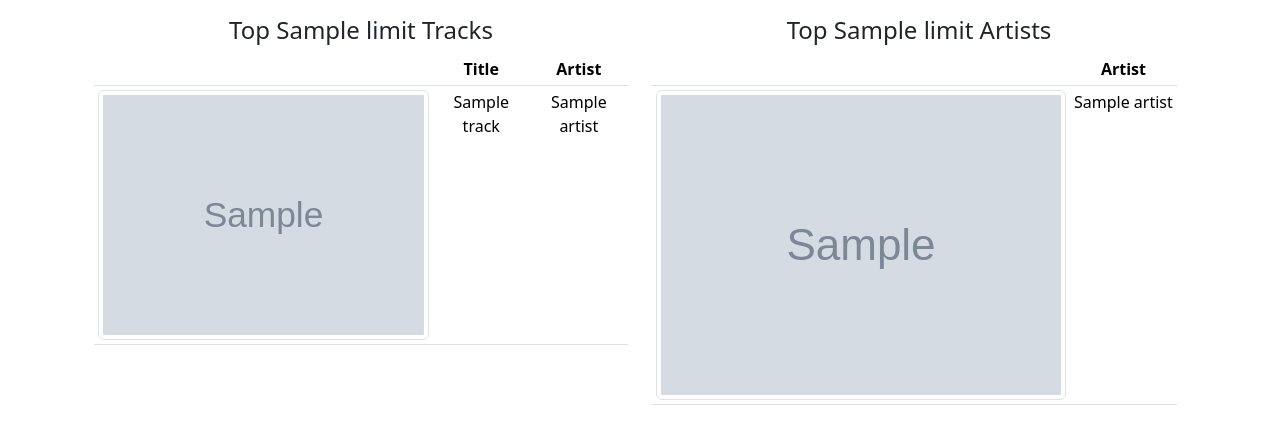
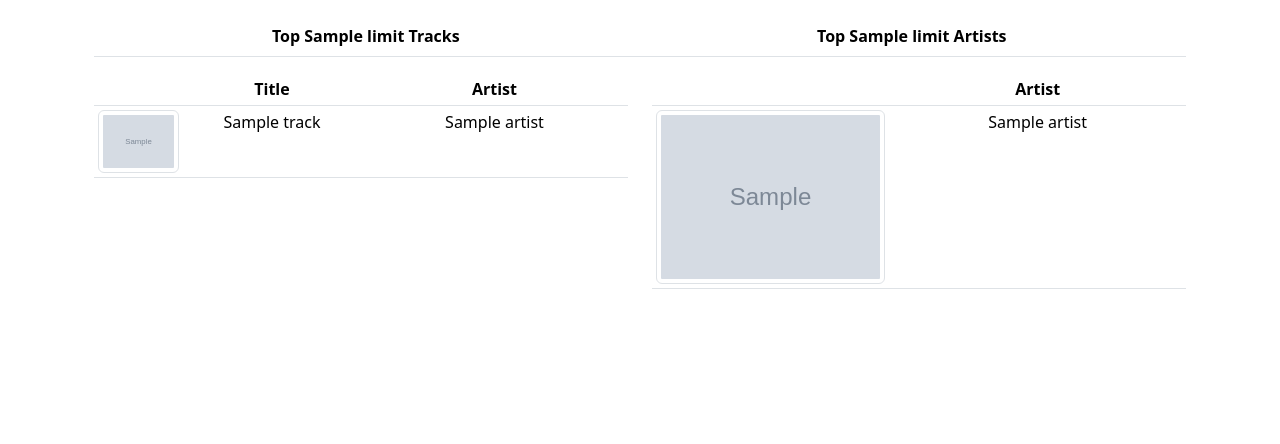
Before and after one commit to z-clement/web-music, a Flask app: template templates/homepage.html in a window 1280 px wide. Shown: the part 107-551 px from the top of the page. Run offline with Flask 3, Linux system fonts and the light colour scheme; the template is opened without the code that fills it: most values are stand-ins (such as "Sample title", 1, 10 or a date in 2020); grey boxes marked "Sample" are stand-in pictures; lists and menus that the app fills with data are empty.

Commit message:
Updated homepage styling

```diff
--- a/static/styles.css
+++ /dev/null
@@ -1,4 +0,0 @@
-.img-thumbnail {
-    width: fit-content;
-    height: auto;
-}
--- a/templates/homepage.html
+++ b/templates/homepage.html
@@ -16,35 +16,43 @@
         </table>
     </div>
     <div class="container-sm">
+        <table class="table">
+            <thead>
+                <tr>
+                    <th>Top {{top_tracks.limit}} Tracks</th>
+                    <th>Top {{top_artists.limit}} Artists</th>
+                </tr>
+            </thead>
+        </table>
+    </div>
+    <div class="container-fluid">
         <div class="row">
             <div class="col-sm">
-                <h4 class="sub-header">Top {{top_tracks.limit}} Tracks</h4>
                 <table class="table table-sm w-auto">
-                    <th></th>
-                    <th>Title</th>
-                    <th>Artist</th>
+                    <th class="col-1"></th>
+                    <th class="col-2">Title</th>
+                    <th class="col-3">Artist</th>
                     {% for track in top_tracks["items"] %}
                         <tr>
-                            <td>
+                            <td class="col-1">
                                 <img class="img-thumbnail" src="{{ track['album']['images'][0].url }}"/>
                             </td>
-                            <td style="text-align: center;">{{ track["name"] }}</td>
-                            <td style="text-align: center;">{{ track["artists"][0]["name"] }}</td>
+                            <td class="col-2" style="text-align: center;">{{ track["name"] }}</td>
+                            <td class="col-3" style="text-align: center;">{{ track["artists"][0]["name"] }}</td>
                         </tr>
                     {% endfor %}
                 </table>
             </div>
-                <div class="col-sm">
-                <h4 class="sub-header">Top {{top_artists.limit}} Artists</h4>
+            <div class="col-sm">
                 <table class="table table-sm w-auto">
-                    <th></th>
-                    <th>Artist</th>
+                    <th class="col-4"></th>
+                    <th class="col-5">Artist</th>
                     {% for artist in top_artists["items"] %}
                         <tr>
-                            <td>
+                            <td class="col-4">
                                 <img class="img-thumbnail" src="{{ artist['images'][0].url }}"/>
                             </td>
-                            <td style="text-align: center;">{{ artist["name"] }}</td>
+                            <td class="col-5" style="text-align: center;">{{ artist["name"] }}</td>
                         </tr>
                     {% endfor %}
                 </table>
```
